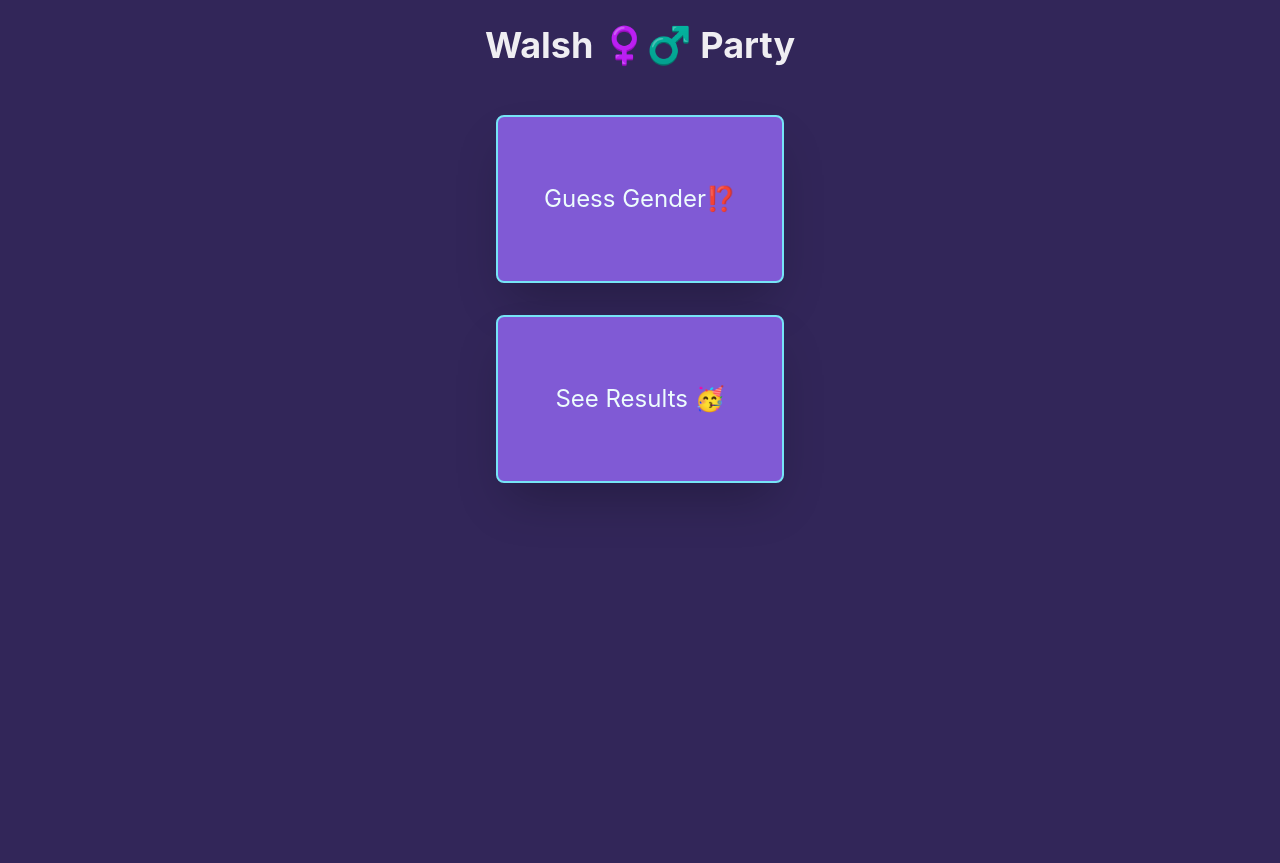
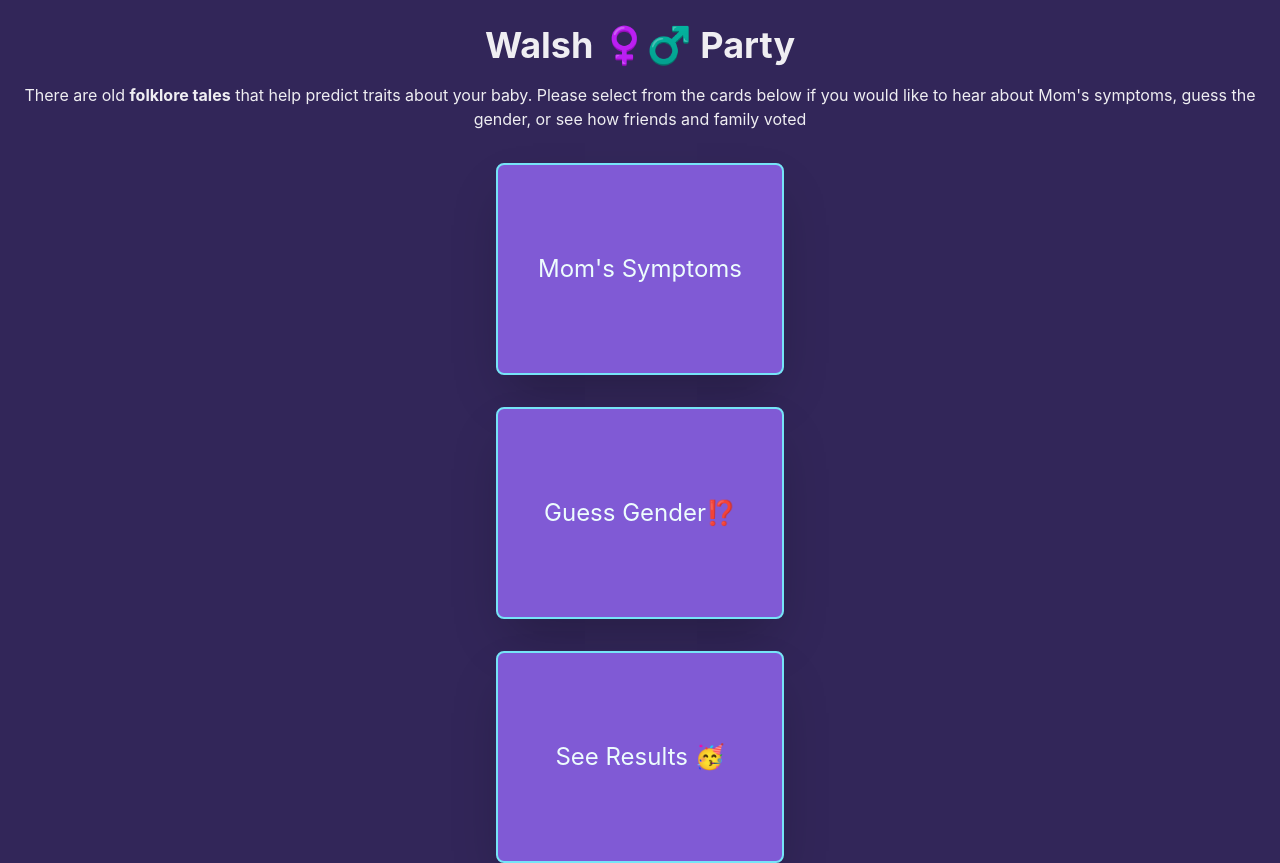
Before and after one commit to jimmyshaka/jcubed, a Next.js app: page / in a window 1280 px wide. Before the commit the page ends 824 px from the top, so only its background shows below. Built offline with nearby package versions, Linux system fonts and the light colour scheme.

Commit message:
Add card for future mom symptom page

```diff
--- a/pages/index.js
+++ b/pages/index.js
@@ -1,13 +1,15 @@
 import Head from 'next/head'
 import Image from 'next/image'
-import { Stack } from '@chakra-ui/react'
+import { Stack, Text } from '@chakra-ui/react'
 
 import { Card, Layout } from '../src/components'
 
 export default function Home() {
   return (
     <Layout title="Walsh ♀️♂️ Party">
+     <Text fontSize="md" textAlign="center"> There are old <b>folklore tales</b> that help predict traits about your baby. Please select from the cards below if you would like to hear about Mom&apos;s symptoms, guess the gender, or see how friends and family voted</Text>
       <Stack marginTop="2em" spacing={8}>
+      <Card href="/mom">Mom&apos;s Symptoms</Card>
         <Card href="/vote">Guess Gender⁉️</Card>
         <Card href="/results">See Results 🥳</Card>
       </Stack>
--- a/src/components/Card.js
+++ b/src/components/Card.js
@@ -1,6 +1,9 @@
-import { Box, Link } from '@chakra-ui/react'
+import { Box, Link, useBreakpointValue } from '@chakra-ui/react'
 
 export default function Card({ children, ...rest }) {
+  const heightVariant = useBreakpointValue({ base: '8ch', lg: '14ch' })
+  console.log('heighVariant:', heightVariant)
+
   return (
     <Box
       display="flex"
@@ -12,7 +15,7 @@ export default function Card({ children, ...rest }) {
       borderWidth={2}
       boxShadow="2xl"
       color="cyan.50"
-      height="7em"
+      height={heightVariant}
       width="12em"
       padding="0.25em"
       fontSize="2xl"
```
